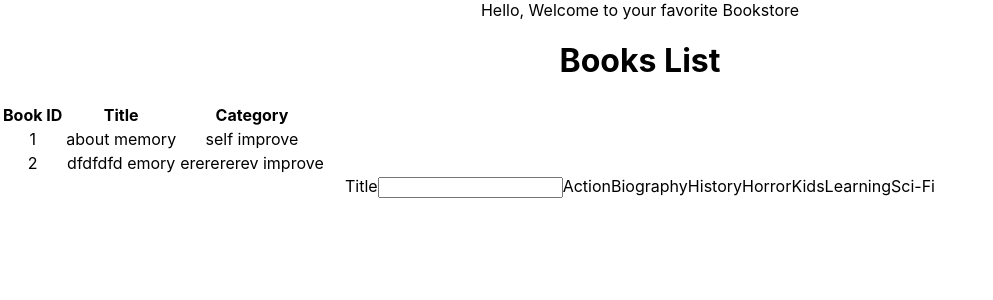
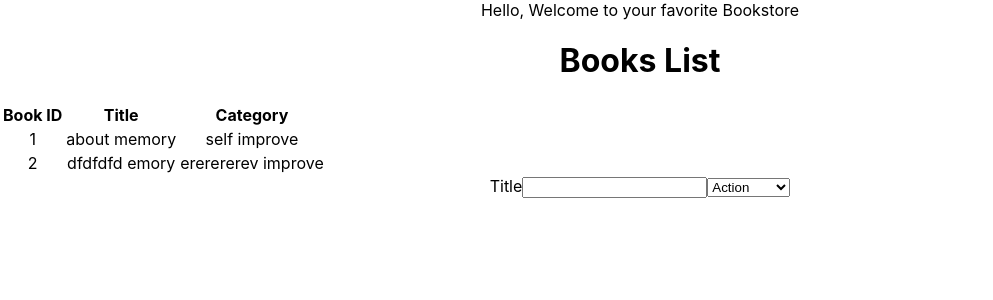
Before and after one commit to anewman15/bookstore-react, a React (Create React App) app: page / in a window 1280 px wide. Shown: the top 300 px of the page, without its empty margins (0-993 px from the left). Built offline with nearby package versions, Linux system fonts and the light colour scheme.

Commit message:
Add select options for categories in BooksForm

```diff
--- a/src/containers/BooksForm.js
+++ b/src/containers/BooksForm.js
@@ -9,9 +9,9 @@ const BooksForm = props => {
         Title
         <input type="text" name="title" id="title" />
       </label>
-      <span>
-        {categories}
-      </span>
+      <select>
+        {categories.map(category => <option key={category}>{category}</option>)}
+      </select>
     </form>
   );
 };
```
